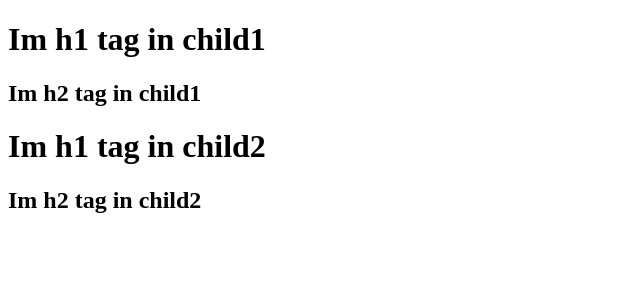
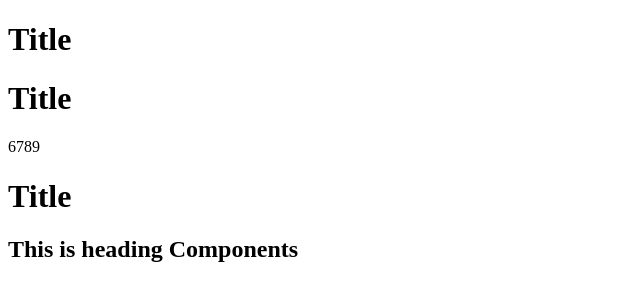
Before and after one commit to Manasamudiraj/React-JS, a React (Vite) app: page / in a window 1280 px wide. Shown: the top 300 px of the page, without its empty margins (0-640 px from the left). Built offline with nearby package versions, Linux system fonts and the light colour scheme.

Commit message:
episode-3

```diff
--- a/App.js
+++ b/App.js
@@ -31,16 +31,50 @@ import ReactDOM from "react-dom/client";
 }
 // writing above structure in react
 
-const parent = React.createElement("div", { id: "parent" }, [
-  React.createElement("div", { id: "child1" }, [
-    React.createElement("h1", {}, "Im h1 tag in child1"),
-    React.createElement("h2", {}, "Im h2 tag in child1"),
-  ]),
-  React.createElement("div", { id: "child2" }, [
-    React.createElement("h1", {}, "Im h1 tag in child2"),
-    React.createElement("h2", {}, "Im h2 tag in child2"),
-  ]),
-]);
+// const parent = React.createElement("div", { id: "parent" }, [
+//   React.createElement("div", { id: "child1" }, [
+//     React.createElement("h1", {}, "Im h1 tag in child1"),
+//     React.createElement("h2", {}, "Im h2 tag in child1"),
+//   ]),
+//   React.createElement("div", { id: "child2" }, [
+//     React.createElement("h1", {}, "Im h1 tag in child2"),
+//     React.createElement("h2", {}, "Im h2 tag in child2"),
+//   ]),
+// ]);
+
+//JSX
+
+// const jsxHeading = (
+//   <h1 className="heading" tabIndex={1}>
+//     Hi JSX Code
+//   </h1>
+// );
+
+//Fucntional Component
+
+//It is functional components which is also a normal js arrow function
+const Title = () => <h1>Title</h1>;
+
+const  number=6789;
+
+const HeadingComponent = () => {
+  return (
+    <div>
+      {/* Treating Title as normal function(JS Code)  */}
+      {Title()}
+
+      {/* Treating Title as component which is also JS code */}
+      {<Title/>}
+
+      {/* Any Js Expression(JS Code) can be written like this */}
+      {number}
+
+      {/* Component composition i.e., component inside component*/}
+      <Title/>
+      <h2>This is heading Components</h2>
+    </div>
+  );
+};
 
 const root = ReactDOM.createRoot(document.getElementById("root"));
-root.render(parent);
+root.render(<HeadingComponent />);
--- a/package.json
+++ b/package.json
@@ -3,6 +3,8 @@
   "version": "1.0.0",
   "description": "react app",
   "scripts": {
+    "start":"parcel index.html",
+    "build":"parcel build idex.html",
     "test": "jest"
   },
   "repository": {
```
